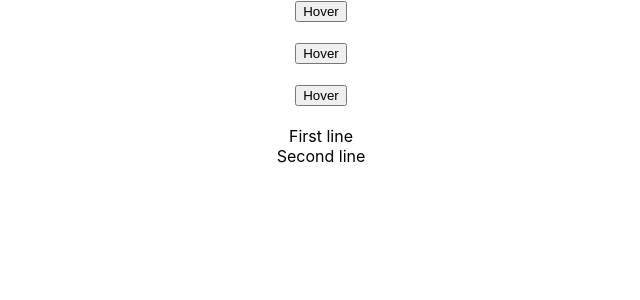
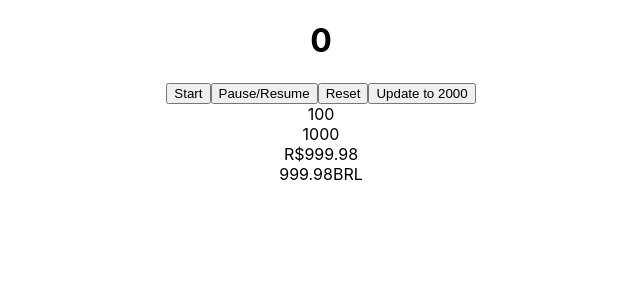
Before and after one commit to Alice7H/practical-react, a React (Create React App) app: page / in a window 1280 px wide. Shown: the top 300 px of the page, without its empty margins (319-959 px from the left). Built offline with nearby package versions, Linux system fonts and the light colour scheme.

Commit message:
React CountUp

```diff
--- a/package.json
+++ b/package.json
@@ -8,6 +8,7 @@
     "@testing-library/user-event": "^7.2.1",
     "@tippyjs/react": "^4.2.0",
     "react": "^16.13.1",
+    "react-countup": "^4.3.3",
     "react-dom": "^16.13.1",
     "react-icons": "^3.11.0",
     "react-modal": "^3.11.2",
--- a/src/App.js
+++ b/src/App.js
@@ -3,16 +3,17 @@ import './App.css';
 // import IconComponent from './components/IconComponent'
 // import ToastifyComponent from './components/ToastifyComponent';
 // import ModalComponent from './components/ModalComponent';
-import TooltipComponent from './components/TooltipComponent';
-
+// import TooltipComponent from './components/TooltipComponent';
+import CountUpComponent from './components/CountUpComponent';
 
 function App() {
   return (
     <div className="App">
       {/* <IconComponent/>
       <ToastifyComponent/>
-      <ModalComponent/> */}
-      <TooltipComponent/>
+      <ModalComponent/>
+      <TooltipComponent/>*/}
+      <CountUpComponent/>
     </div>
   );
 }
--- /dev/null
+++ b/src/components/CountUpComponent.js
@@ -0,0 +1,29 @@
+import React from 'react';
+import CountUp, { useCountUp } from 'react-countup';
+
+export default function CountUpComponent() {
+
+    const { countUp, start, pauseResume, reset, update } = useCountUp({
+        duration: 5,
+        end: 10000,
+        startOnMount: false
+    })
+
+    return (
+        <div>
+            <h1>{countUp}</h1>
+            <button onClick={start}> Start</button>
+            <button onClick={pauseResume}> Pause/Resume</button>
+            <button onClick={reset}> Reset</button>
+            <button onClick={() => update(2000)}> Update to 2000</button>
+            <br/>
+            <CountUp end={100}/>
+            <br/>
+            <CountUp start={500} end={1000} duration={5.00}/>
+            <br/>
+            <CountUp end={1000} duration={5} prefix='R$' decimals={2} />
+            <br/>
+            <CountUp end={1000} duration={5} suffix='BRL' decimals={2} />
+        </div>
+    )
+}
```
Also changed, not shown: 1 other file (tests, documents, lock files or other folders).
